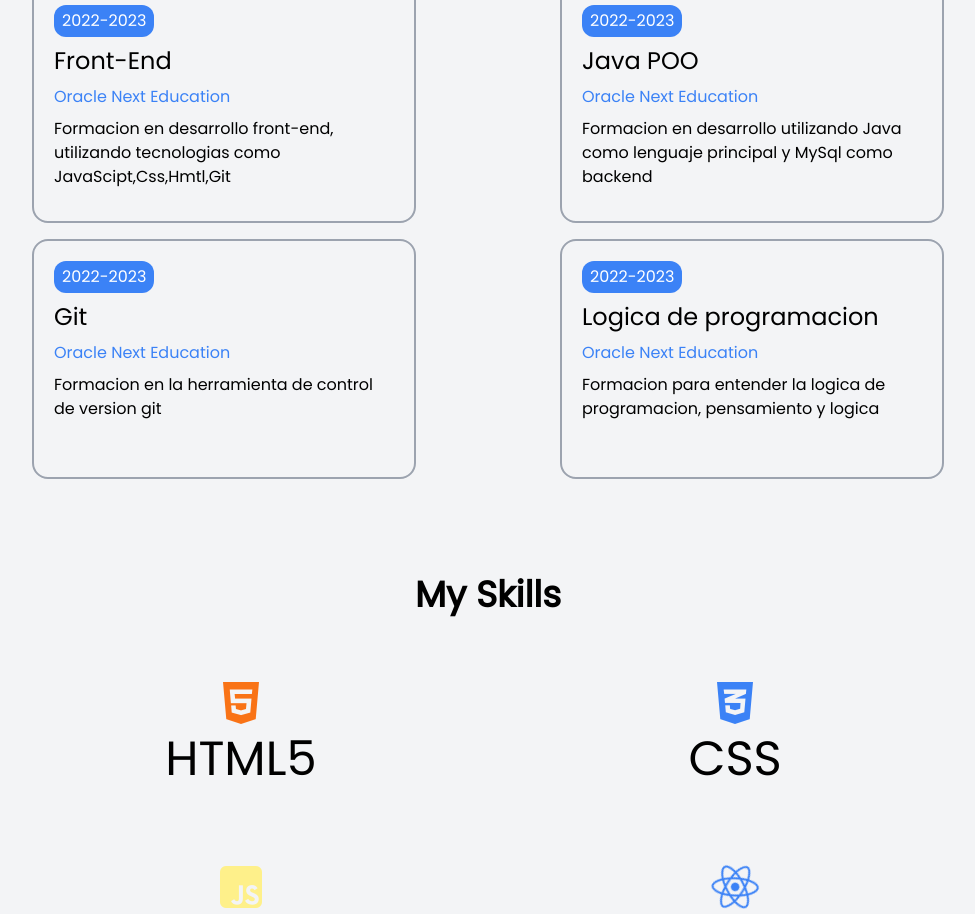
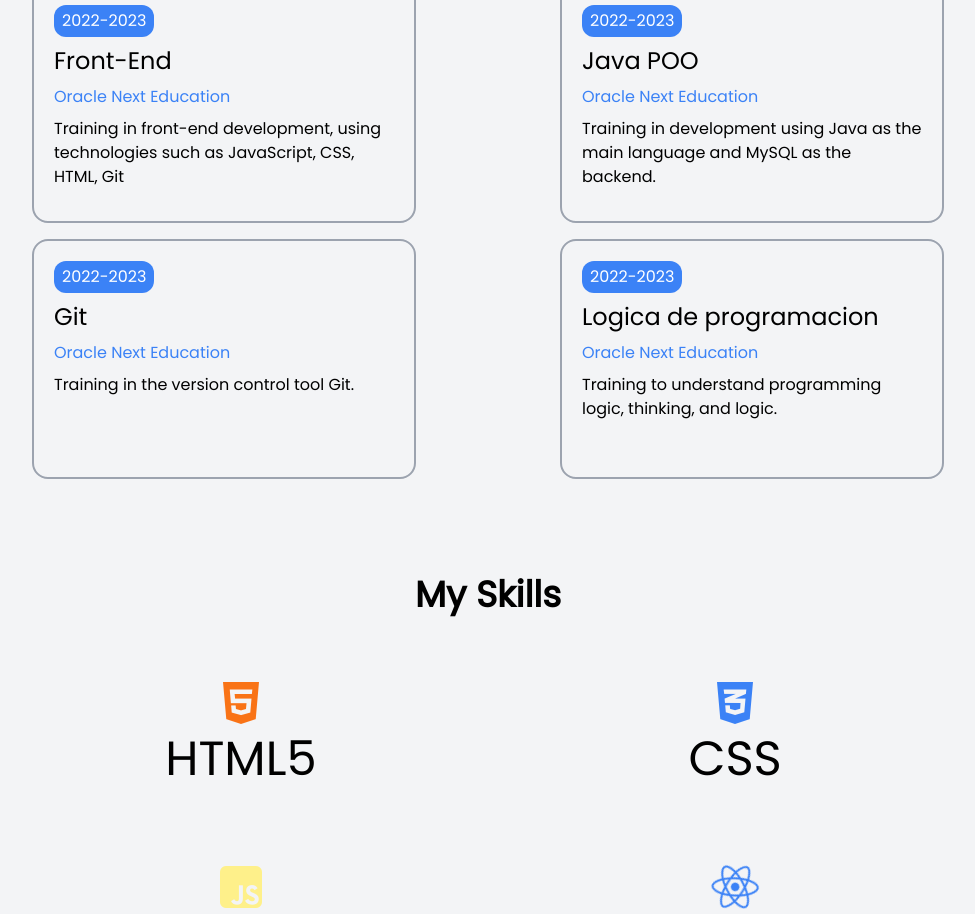
Before and after one commit to Brianelmo/Portfolio-Brian-Elmo, a React (Vite) app: page / in a window 1280 px wide. Shown: the part 2165-3079 px from the top of the page, without its empty margins (272-1247 px from the left). Built offline with nearby package versions, Linux system fonts and the light colour scheme; a web font is replaced by a local one.

Commit message:
cambio de lenguaje en education

```diff
--- a/src/components/Education.jsx
+++ b/src/components/Education.jsx
@@ -18,14 +18,14 @@ function Education() {
           title={"Front-End"}
           school={"Oracle Next Education"}
           description={
-            "Formacion en desarrollo front-end, utilizando tecnologias como JavaScipt,Css,Hmtl,Git"
+            "Training in front-end development, using technologies such as JavaScript, CSS, HTML, Git"
           }></Card>
 
         <Card
           year={"2022-2023"}
           title={"Java POO"}
           description={
-            "Formacion en desarrollo utilizando Java como lenguaje principal y MySql como backend"
+            "Training in development using Java as the main language and MySQL as the backend."
           }
           school={"Oracle Next Education"}></Card>
         <Card
@@ -33,13 +33,13 @@ function Education() {
           title={"Git"}
           school={"Oracle Next Education"}
           description={
-            "Formacion en la herramienta de control de version git"
+            "Training in the version control tool Git."
           }></Card>
         <Card
           year={"2022-2023"}
           title={"Logica de programacion"}
           description={
-            "Formacion para entender la logica de programacion, pensamiento y logica"
+            "Training to understand programming logic, thinking, and logic."
           }
           school={"Oracle Next Education"}></Card>
       </div>
```
